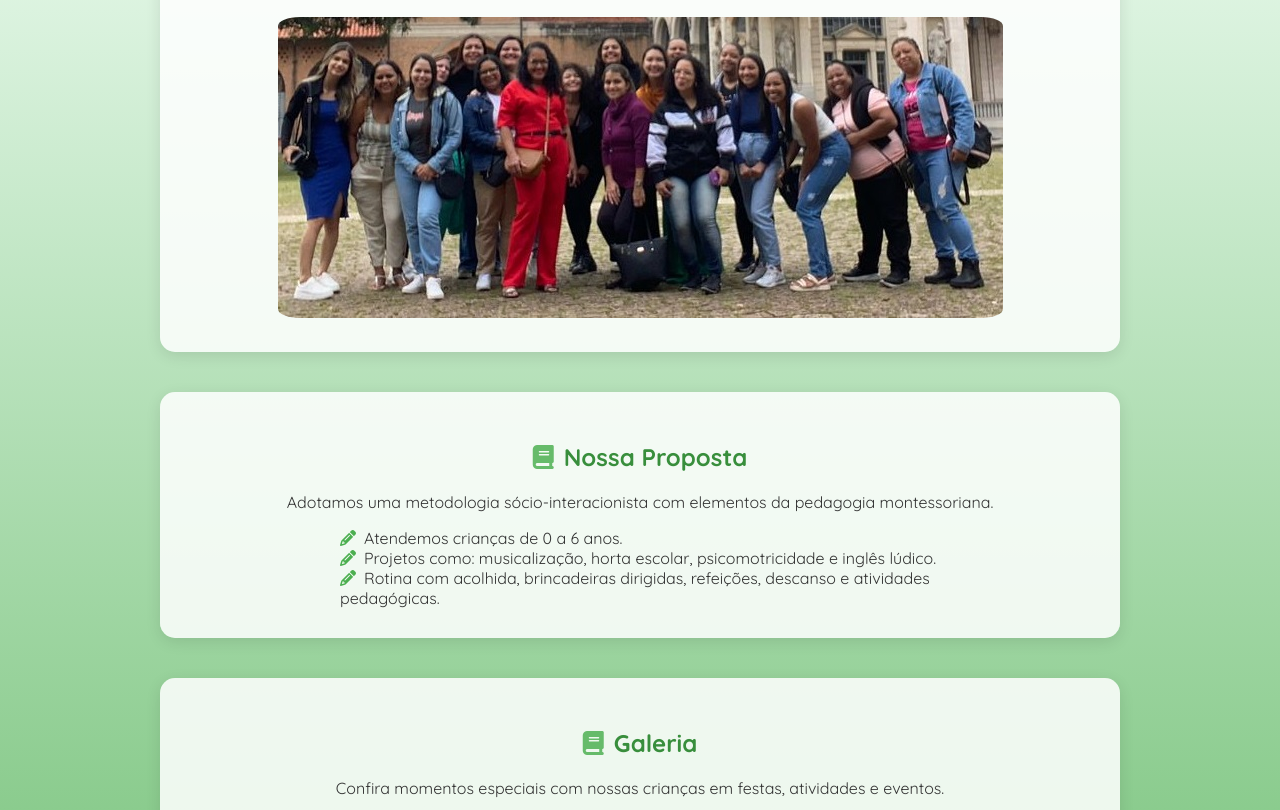
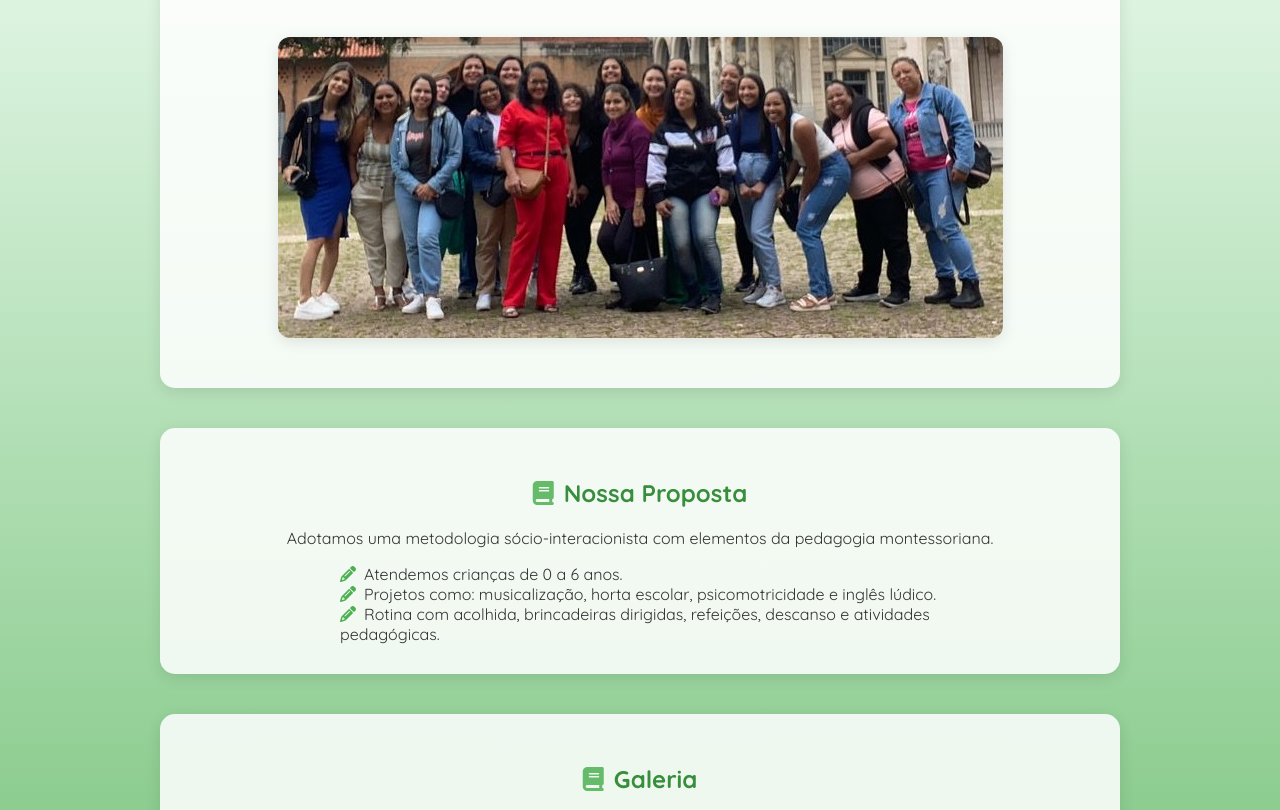
Before and after one commit to AbnerSantos123/CEI-Estrela-cadente, a plain HTML site: page index.html in a window 1280 px wide. Shown: the part 936-1746 px from the top of the page. Drawn offline with Linux system fonts and the light colour scheme.

Commit message:
Update index.html

```diff
--- a/index.html
+++ b/index.html
@@ -249,6 +249,25 @@
         margin-top: 15px;
       }
     }
+
+    .foto-equipe {
+  display: flex;
+  justify-content: center;
+  margin: 20px 0;
+}
+
+.foto-equipe img {
+  max-width: 100%;
+  height: auto;
+  border-radius: 12px;
+  box-shadow: 0 4px 15px rgba(0, 0, 0, 0.1);
+  transition: transform 0.3s ease;
+}
+
+.foto-equipe img:hover {
+  transform: scale(1.03);
+}
+
   </style>
 </head>
 <body>
@@ -300,7 +319,9 @@
       <i class="fas fa-apple-alt"></i>
     </div>
     <br>
-    <img src="professoras.jpeg" alt="professoras" style="border-radius: 3%;">
+    <div class="foto-equipe">
+  <img src="professoras.jpeg" alt="Equipe Pedagógica">
+</div>
   </section>
 
   <section id="proposta">
```
